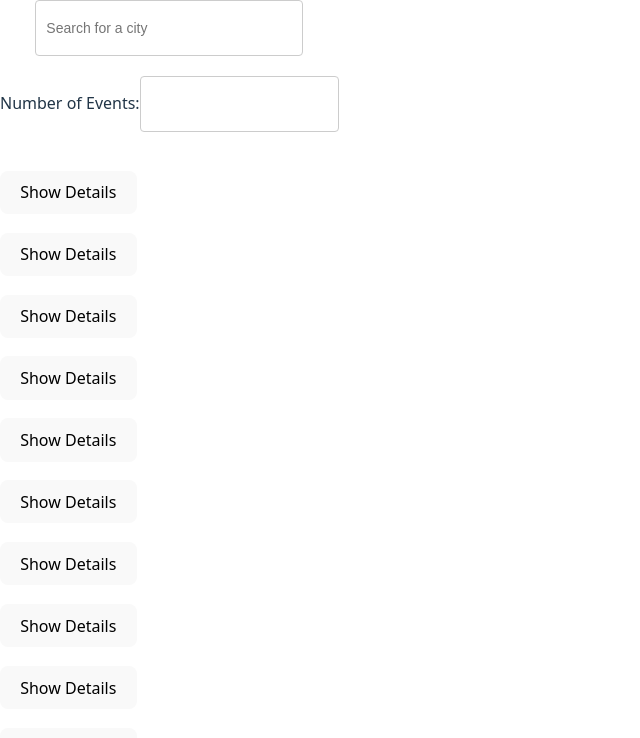
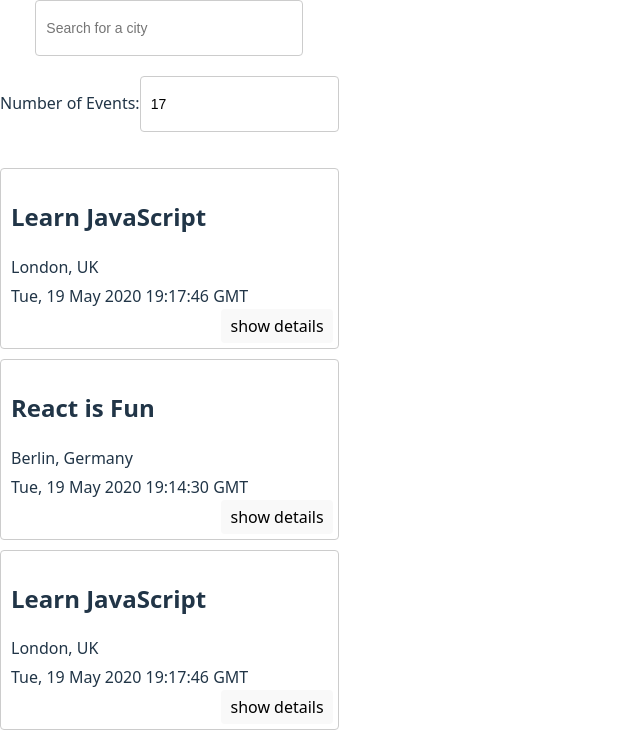
Before and after one commit to DanPasqua-CF/meet, a React (Vite) app: page / in a window 1280 px wide. Shown: the top 738 px of the page, without its empty margins (0-640 px from the left). Built offline with nearby package versions, Linux system fonts and the light colour scheme.

Commit message:
Exercise 4.5

```diff
--- a/src/App.jsx
+++ b/src/App.jsx
@@ -8,16 +8,17 @@ import NumberOfEvents from './components/NumberOfEvents';
 
 const App = () => {
   const [allLocations, setAllLocations] = useState([]);
-  const [currentNumberOfEvents, setCurrentNumberOfEvents] = useState(32);
+  const [currentNumberOfEvents, setCurrentNumberOfEvents] = useState(17);
   const [events, setEvents] = useState([]);
   const [currentCity, setCurrentCity] = useState("See all cities");
+  const [errorAlert, setErrorAlert] = useState("");
 
   useEffect(() => {
     fetchData();
-  }, [currentCity]);
+  }, [currentCity, currentNumberOfEvents]);
 
   const fetchData = async () => {
-    const allEvents = await getEvents();
+    const allEvents = await getEvents() || [];
     const filteredEvents = currentCity === 'See all cities' ? allEvents : allEvents.filter((event) => event.location === currentCity);
 
     setEvents(filteredEvents.slice(0, currentNumberOfEvents));
@@ -27,7 +28,12 @@ const App = () => {
   return (
     <div>
       <CitySearch allLocations={allLocations} setCurrentCity={setCurrentCity} />
-      <NumberOfEvents />
+      <NumberOfEvents
+        numberOfEvents={currentNumberOfEvents}
+        setNumberOfEvents={setCurrentNumberOfEvents}
+        setErrorAlert={setErrorAlert}
+      />
+      {errorAlert && <p className="alert">{errorAlert}</p>}
       <EventList events={events} />
     </div>
 
--- a/src/components/CitySearch.jsx
+++ b/src/components/CitySearch.jsx
@@ -6,8 +6,8 @@ const CitySearch = ({ allLocations, setCurrentCity }) => {
   const [suggestions, setSuggestions] = useState([]);
 
   useEffect(() => {
-    setSuggestions(allLocations);
-  }, [`${allLocations}`]);
+    setSuggestions(allLocations || []);
+  }, [allLocations]);
 
   const handleInputChanged = (event) => {
   const value = event.target.value;
--- a/src/components/Event.jsx
+++ b/src/components/Event.jsx
@@ -5,20 +5,17 @@ const Event = ({ event }) => {
   const [showDetails, setShowDetails] = useState(false);
 
   return (
-    <li>
-      <h3>{event.title}</h3>
-      <button onClick={() => setShowDetails(!showDetails)}>
-        {showDetails ? 'Hide Details' : 'Show Details'}
-      </button>
-      {showDetails && (
-        <div className="event-details">
-          <p><strong>Location:</strong> {event.location}</p>
-          {event.description && <p>{event.description}</p>}
-          <a href={event.htmlLink} target="_blank" rel="noopener noreferrer">
-            View on Google Calendar
-          </a>
-        </div>
-      )}
+    <li className="event">
+      <h2>{event && event.summary}</h2>
+      <p>{event && event.location}</p>
+      <p>{event && (new Date(event.created)).toUTCString()}</p>
+      {showDetails ?
+        <p className="details">{event && event.description}</p> :
+        null
+      }
+      <button className="details-btn" onClick={() => {
+        showDetails ? setShowDetails(false) : setShowDetails(true)
+      }}>{showDetails ? "hide details" : "show details"}</button>
     </li>
   );
 };
```
Also changed, not shown: 2 other files (tests, documents, lock files or other folders).
